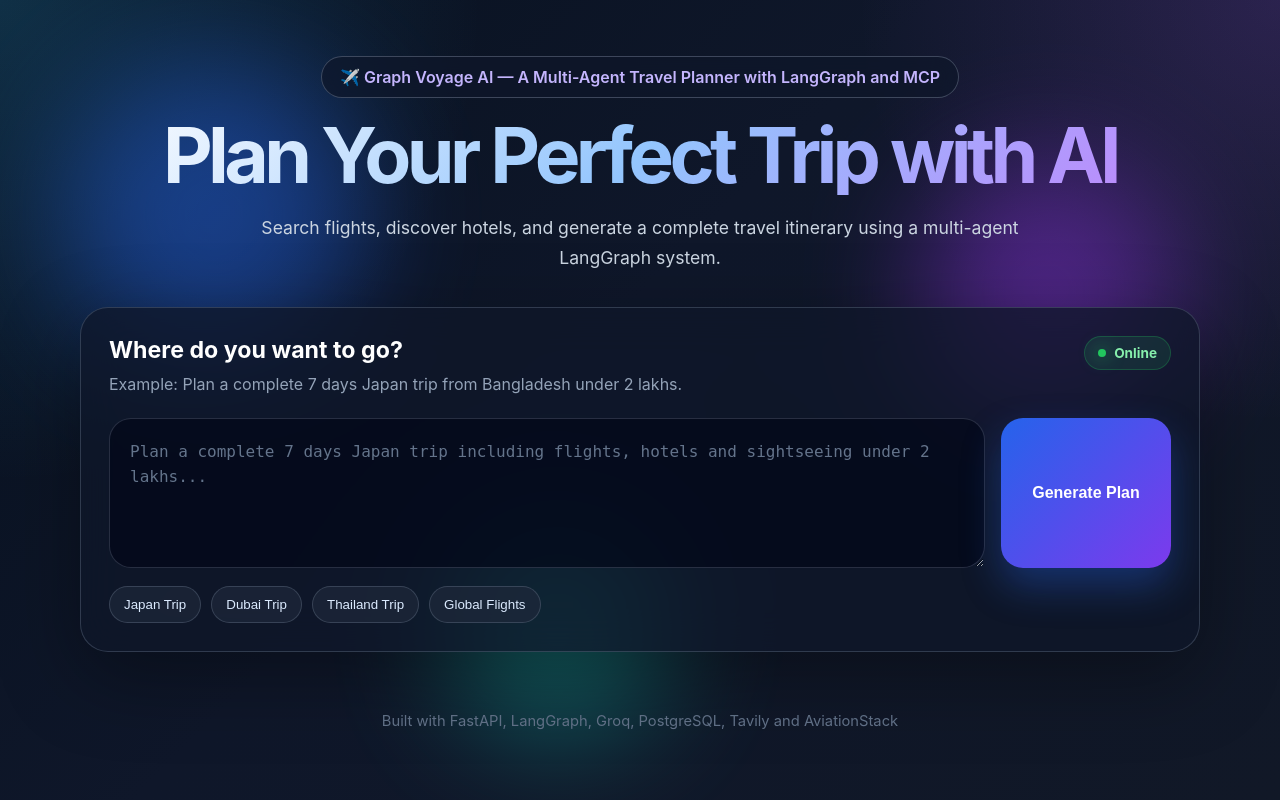
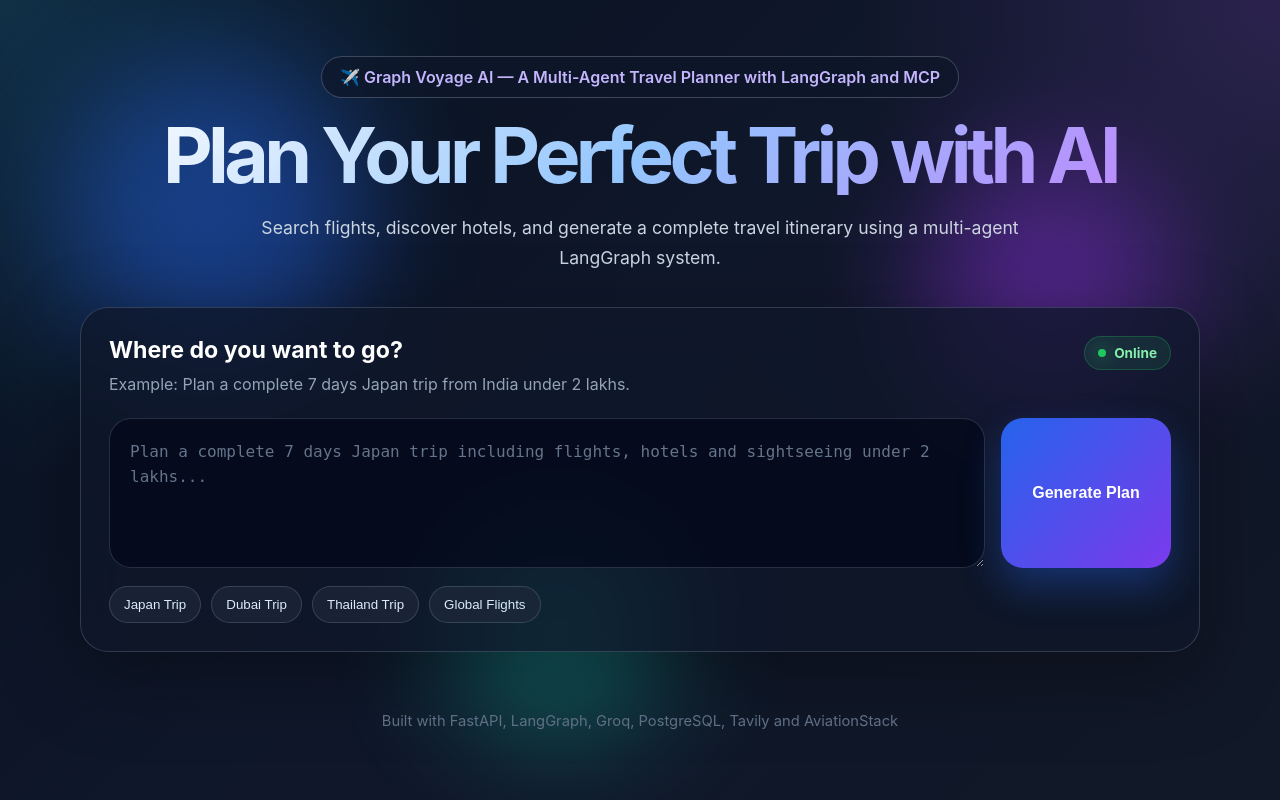
Before and after one commit to aryan2574/graph-voyage-ai, a FastAPI app: page / in a window 1280 px wide. Run offline with FastAPI, Linux system fonts and the light colour scheme; some libraries are stand-ins or nearby versions.

Commit message:
Update placeholder

```diff
--- a/templates/index.html
+++ b/templates/index.html
@@ -42,7 +42,7 @@
                 <div>
                     <h2>Where do you want to go?</h2>
                     <p>
-                        Example: Plan a complete 7 days Japan trip from Bangladesh under 2 lakhs.
+                        Example: Plan a complete 7 days Japan trip from India under 2 lakhs.
                     </p>
                 </div>
 
```
